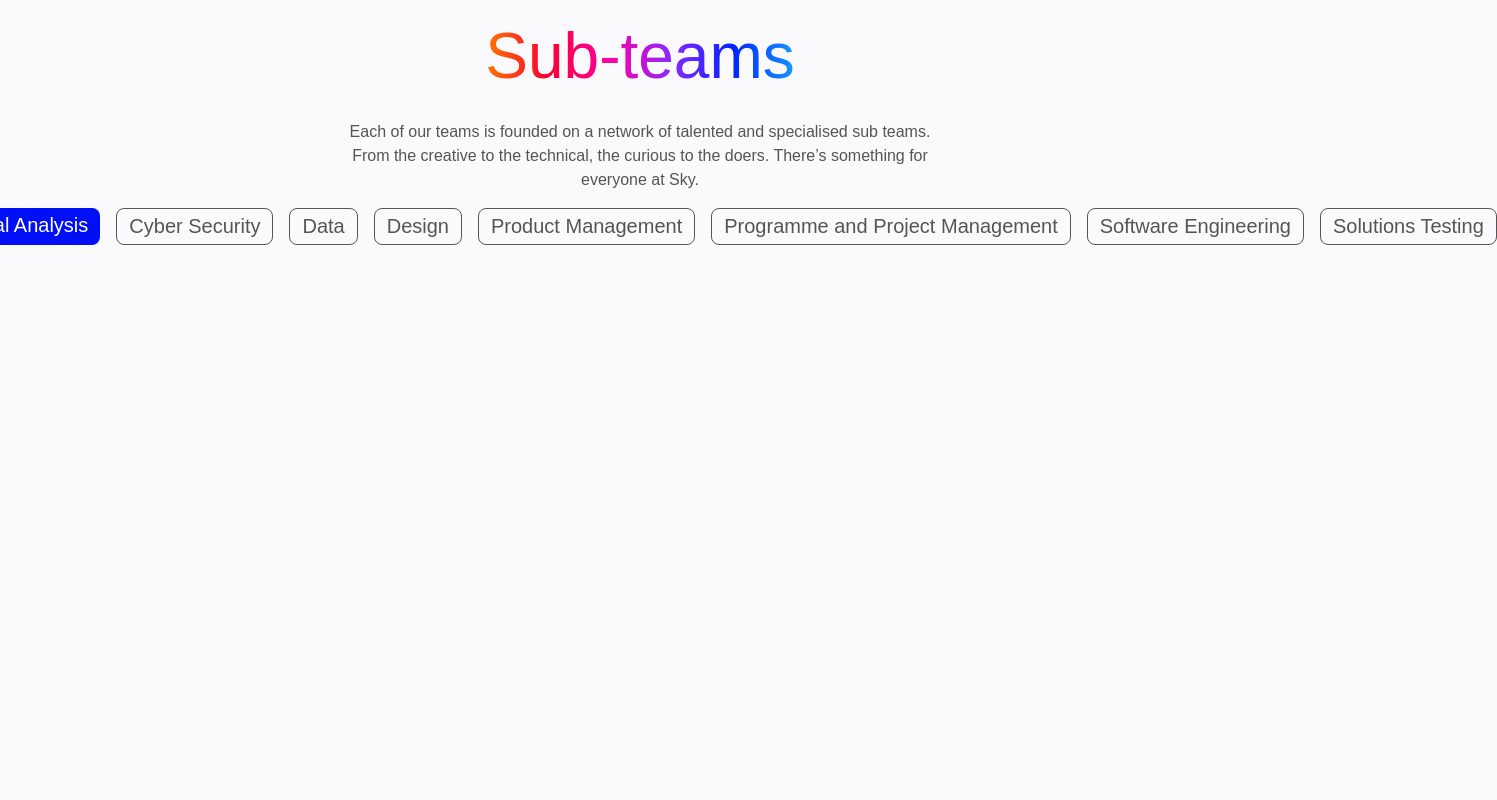
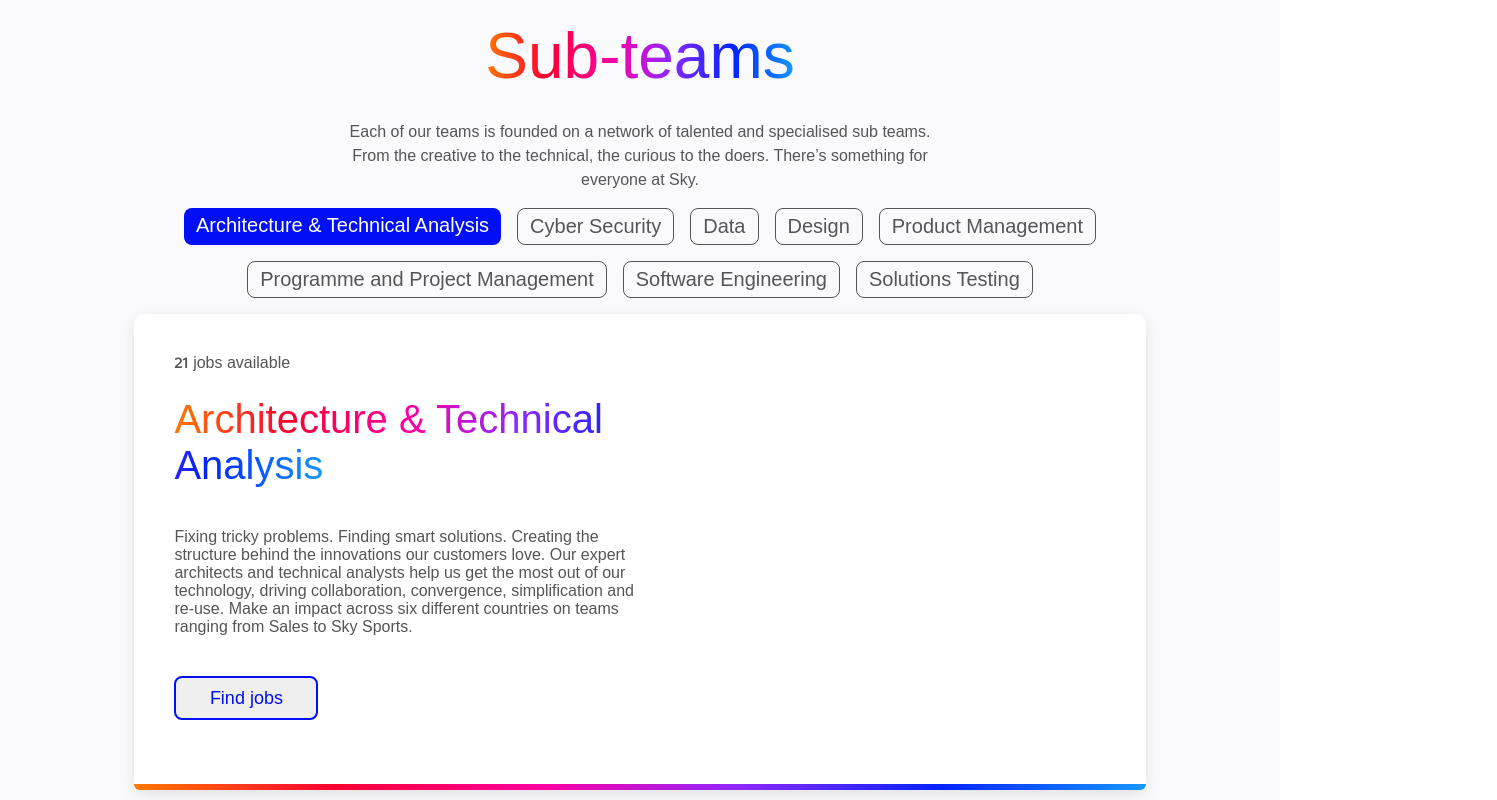
Before and after one commit to samgerrick01/exam-cloud-nextjs, a Next.js app: page / in a window 1280 px wide. Shown: the whole page, 1497 px wide, since content can reach past the window. Built offline with nearby package versions, Linux system fonts and the light colour scheme; a web font is replaced by a local one.

Commit message:
handle responsive design

```diff
--- a/src/components/TeamSelector.tsx
+++ b/src/components/TeamSelector.tsx
@@ -44,7 +44,6 @@
         <button
           onClick={() => {
             setModalOpen(true);
-            console.log('clicked');
           }}
           className='btn'
         >
@@ -60,9 +59,14 @@
       />
 
       <div className='content-selector'>
-        {selectedTitle !== 'Select a sub-team' && (
+        <div className='mobile'>
+          {selectedTitle !== 'Select a sub-team' && (
+            <CardComponent card={selectedCard} />
+          )}
+        </div>
+        <div className='desktop'>
           <CardComponent card={selectedCard} />
-        )}
+        </div>
       </div>
     </div>
   );
--- a/src/scss/cardComponent.scss
+++ b/src/scss/cardComponent.scss
@@ -6,19 +6,36 @@
   border-radius: 10px;
   background-color: white;
 
+  @include mobile {
+    width: 90%;
+  }
+
   > .card-content {
     display: flex;
     flex-direction: row;
     width: 100%;
 
+    @include desktop {
+      flex-direction: column;
+    }
+
     > .col-1 {
       width: 50%;
       padding: 40px 40px 64px 40px;
       gap: 24px;
+
+      @include desktop {
+        width: 80%;
+      }
     }
 
     > .col-2 {
       width: 50%;
+
+      @include desktop {
+        width: 100%;
+        height: 300px;
+      }
     }
   }
 }
--- a/src/scss/teamSelector.scss
+++ b/src/scss/teamSelector.scss
@@ -7,9 +7,9 @@
 
   > .selector-container {
     display: flex;
+    flex-wrap: wrap;
     flex-direction: row;
     justify-content: center;
-    word-wrap: break-word;
     gap: 16px;
 
     @include mobile {
@@ -43,20 +43,31 @@
 
   > .content-selector {
     display: flex;
-    justify-content: center;
 
-    // @include mobile {
-    //   display: none;
-    // }
+    > .mobile {
+      display: none;
+      justify-content: center;
+      @include mobile {
+        display: flex;
+      }
+    }
+
+    > .desktop {
+      display: flex;
+      justify-content: center;
+      @include mobile {
+        display: none;
+      }
+    }
   }
 
   > .mobile-selector {
-    display: flex;
+    display: none;
     justify-content: center;
     margin-top: 8px;
 
-    @include tablet {
-      display: none;
+    @include mobile {
+      display: flex;
     }
 
     > .btn {
--- a/src/scss/variables.scss
+++ b/src/scss/variables.scss
@@ -31,25 +31,13 @@
 }
 
 @mixin tablet {
-  @media (min-width: 768px) {
+  @media (max-width: 768px) {
     @content;
   }
 }
 
 @mixin desktop {
-  @media (min-width: 1024px) {
+  @media (max-width: 1024px) {
     @content;
   }
 }
-
-@mixin largeDesktop {
-  @media (min-width: 1440px) {
-    @content;
-  }
-}
-
-@mixin extraLargeDesktop {
-  @media (min-width: 1920px) {
-    @content;
-  }
-}
```
